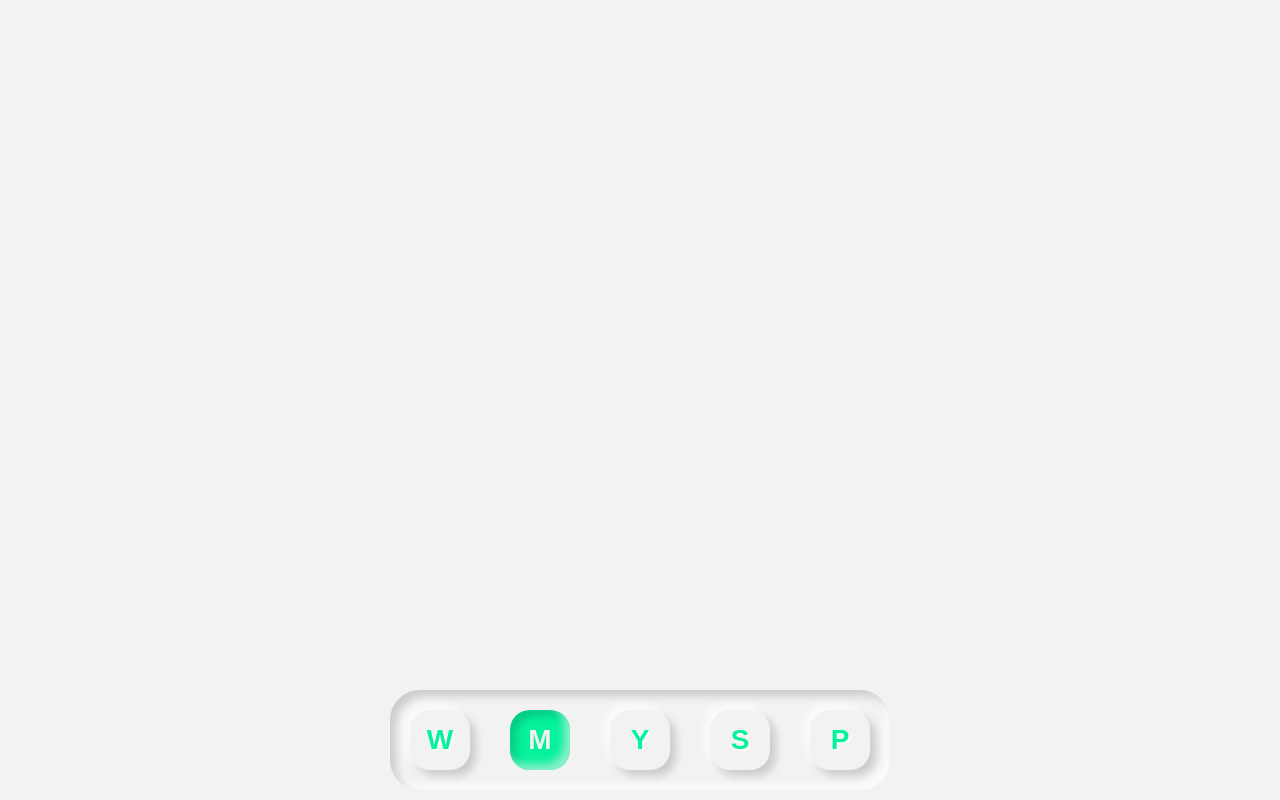
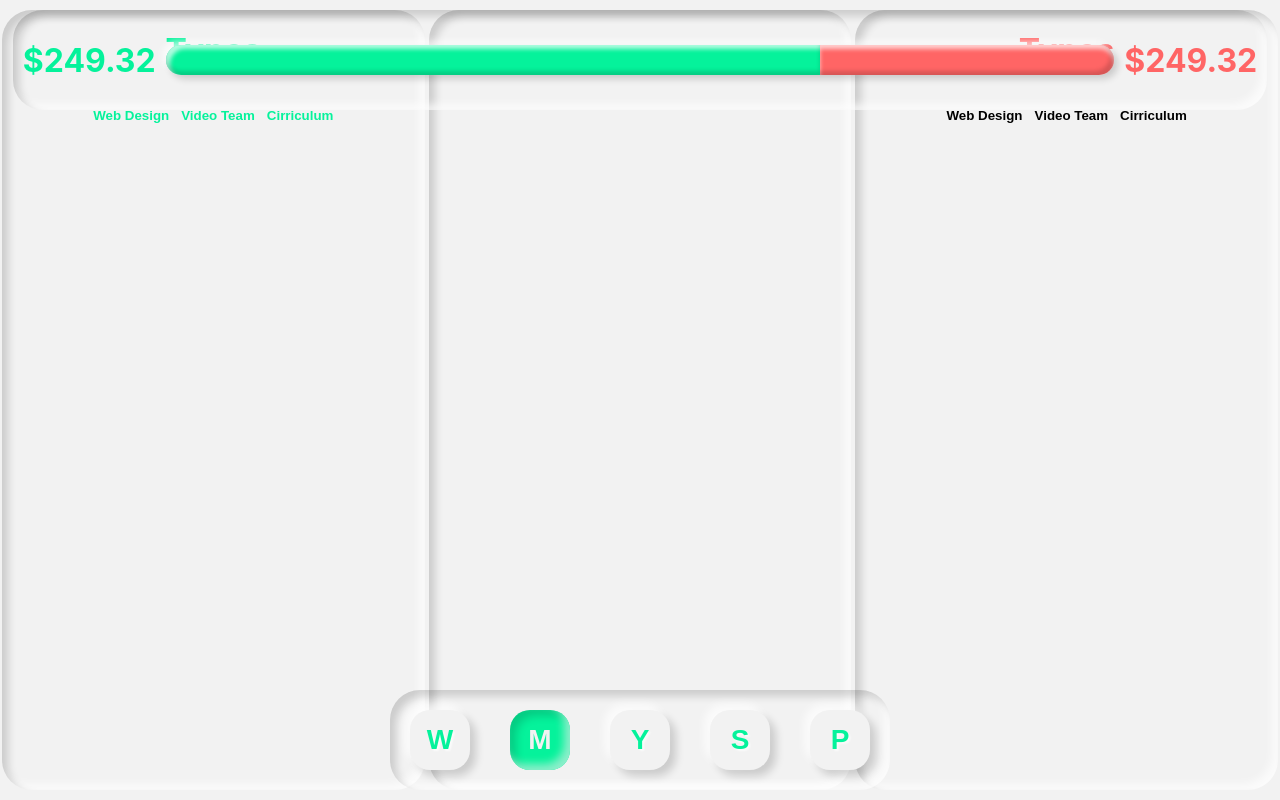
Before and after one commit to Figure-Finance/figure, a React (Create React App) app in the folder frontend/: page /monthly in a window 1280 px wide. Built offline with nearby package versions, Linux system fonts and the light colour scheme.

Commit message:
[update] Monthly container

```diff
--- a/frontend/src/containers/Monthly/Monthly.js
+++ b/frontend/src/containers/Monthly/Monthly.js
@@ -1,9 +1,19 @@
 import React from 'react'
+import classes from './Monthly.module.css'
+import IncomeExpenseProgress from '../../components/IncomeExpenseProgress/IncomeExpenseProgress'
 import Navbar from '../../components/Navbar/Navbar'
+import Container from '../../components/UI/Container/Container'
+import Summary from '../../components/Summary/Summary'
 
 const Monthly = props => {
   return (
-    <div>
+    <div className={classes.Monthly}>
+      <IncomeExpenseProgress />
+      <div className={classes.Main}>
+        <Summary color='primary' />
+        <Container height='100%' width='33%' />
+        <Summary color='danger' />
+      </div>
       <Navbar active='m' />
     </div>
   )
```
